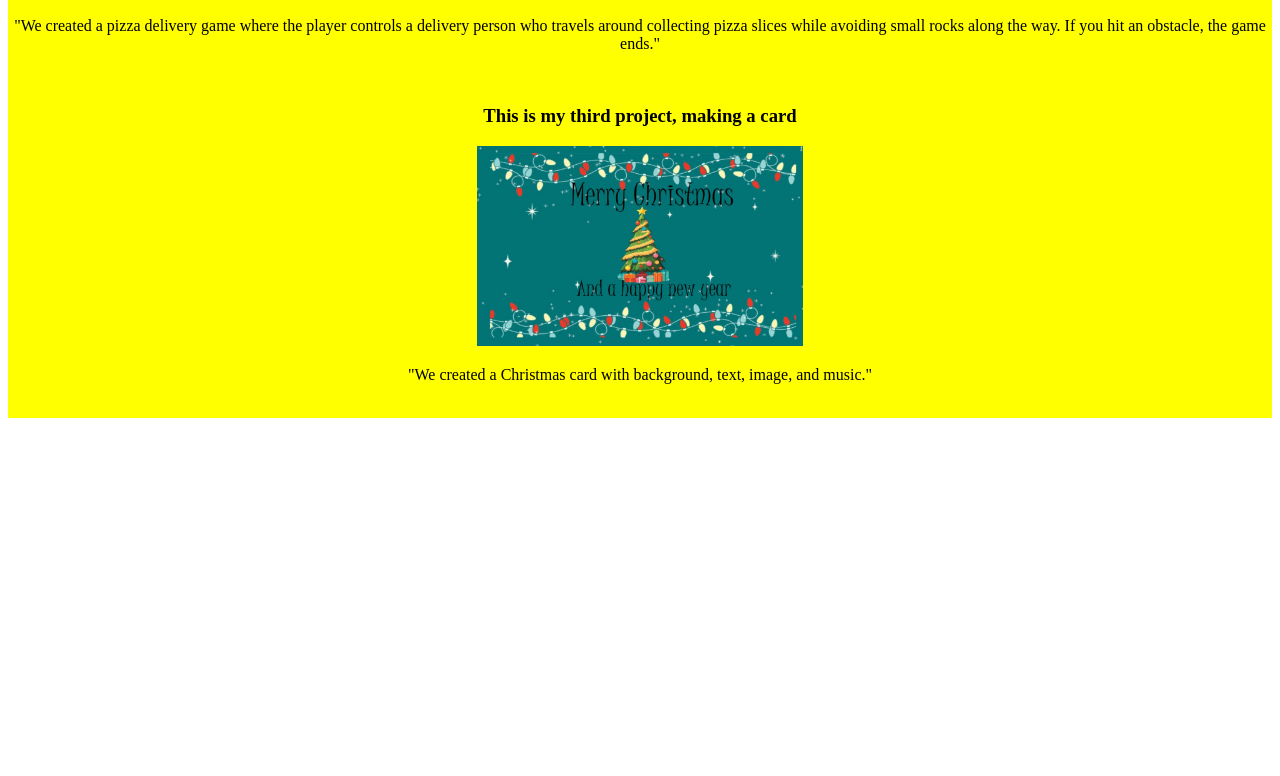
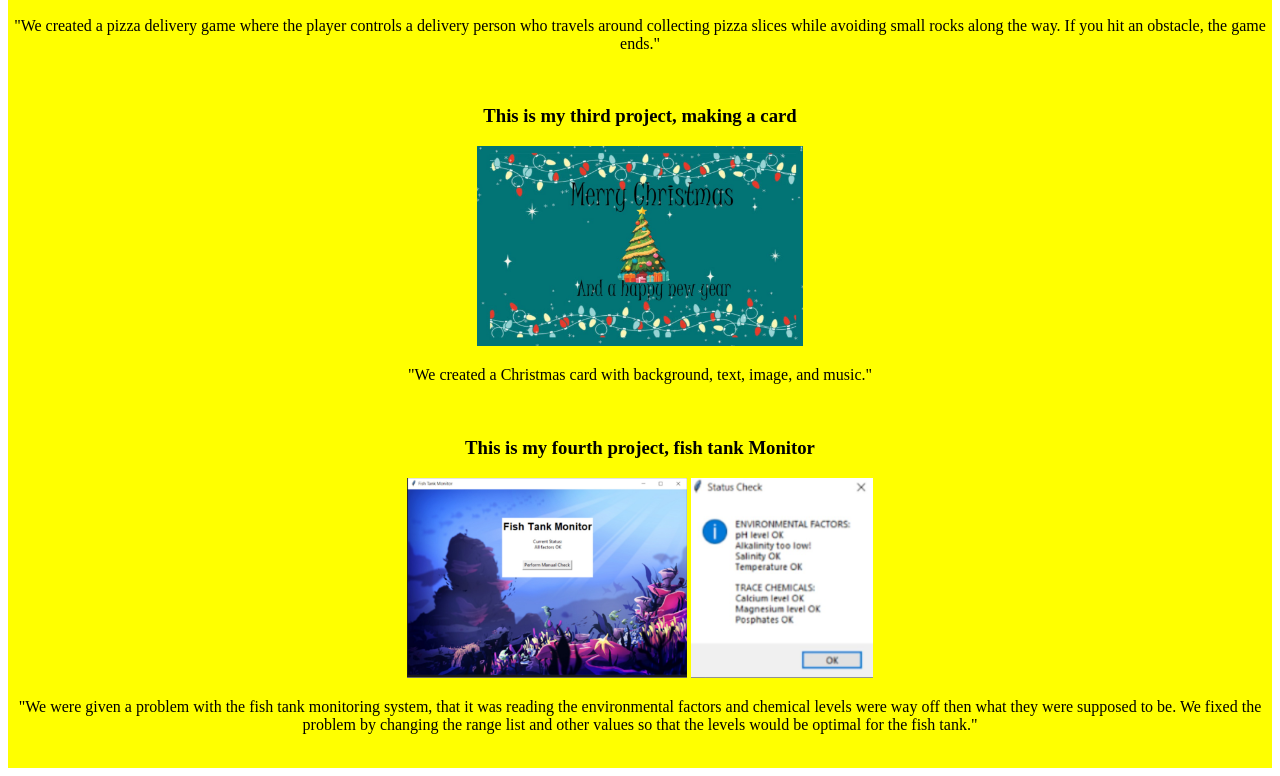
Before and after one commit to TarunK891/csp2024, a plain HTML site: page portfolio.html in a window 1280 px wide. Shown: the part 684-1460 px from the top of the page. Before the commit the page ends 1110 px from the top, so only its background shows below. Drawn offline with Linux system fonts and the light colour scheme.

Commit message:
Picture and paragraph
Added picture of fish tank and paragraph.

```diff
--- a/portfolio.html
+++ b/portfolio.html
@@ -21,6 +21,13 @@
 <h3>This is my third project, making a card</h3>
 <img src="Merrychristmas.jpg" height="200" class="aligncenter">
 <p>"We created a Christmas card with background, text, image, and music."</p>
+<br>
+<h3>This is my fourth project, fish tank Monitor</h3>
+<img src="fishtank.jpg" height="200" class="aligncenter">
+<img src="statuscheck.jpg" height="200" class="aligncenter">
+<p>"We were given a problem with the fish tank monitoring system, that it was reading the environmental factors and chemical levels were way off then what they were supposed to be. We fixed the problem by changing the range list and other values so that the levels would be optimal for the fish tank."</p>
+
+
 
 <br>
 </center>
```
Also changed, not shown: fishtank.jpg (added), statuscheck.jpg (added).
